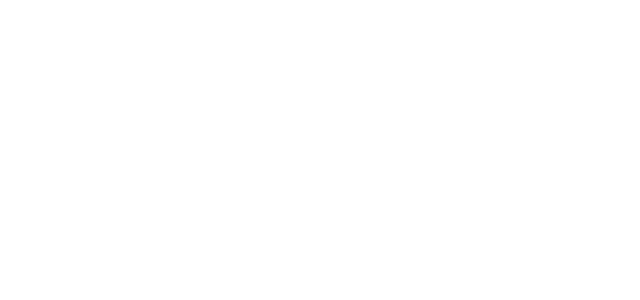
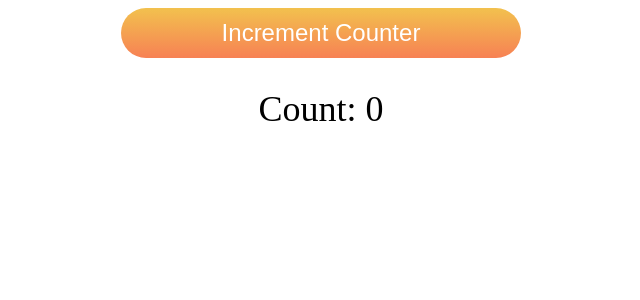
Before and after one commit to mate-academy/react_counter, a React (Create React App) app: page / in a window 1280 px wide. Shown: the top 300 px of the page, without its empty margins (319-959 px from the left). Built offline with nearby package versions, Linux system fonts and the light colour scheme; the HTML template or start-up script is replaced by a standard one.

Commit message:
Solution

```diff
--- a/package.json
+++ b/package.json
@@ -5,7 +5,7 @@
   "keywords": [],
   "author": "Mate Academy",
   "license": "GPL-3.0",
-  "homepage": ".",
+  "homepage": "https://viktoriiatsykun.github.io/react_counter/",
   "dependencies": {
     "react": "^16.8.6",
     "react-dom": "^16.8.6",
--- a/src/App.js
+++ b/src/App.js
@@ -1,11 +1,10 @@
 import React from 'react';
+import Counter from './components/Counter/Counter';
 import './App.css';
 
 function App() {
   return (
-    <div>
-
-    </div>
+    <Counter />
   );
 }
 
--- /dev/null
+++ b/src/components/Counter/Counter.css
@@ -0,0 +1,26 @@
+.wrapper {
+  margin: auto;
+  max-width: 700px;
+  text-align: center;
+}
+
+.button {
+  width: 400px;
+  height: 50px;
+  font-size: 24px;
+  background: linear-gradient(#f2c14e, #f78154);
+  border: none;
+  outline: none;
+  border-radius: 60px;
+  color: #fff;
+  cursor: pointer;
+}
+
+.button:active {
+  background: #f78154;
+}
+
+.counter {
+  font-size: 36px;
+  margin-top: 30px;
+}
--- /dev/null
+++ b/src/components/Counter/Counter.js
@@ -0,0 +1,34 @@
+import React from 'react';
+import './Counter.css';
+
+class Counter extends React.Component {
+  constructor(props) {
+    super(props);
+    this.state = {
+      count: 0,
+    }
+  }
+
+  handleClick = () => {
+    this.setState(prevState => ({
+      count: prevState.count + 1,
+    }));
+  }
+
+  render() {
+    const { count } = this.state;
+
+    return (
+      <div className="wrapper">
+        <button type="button" className="button" onClick={this.handleClick}>
+          Increment Counter
+        </button>
+        <div className="counter">
+          Count: {count}
+        </div>
+      </div>
+    );
+  }
+}
+
+export default Counter;
```
Also changed, not shown: 13 other files (tests, documents, lock files or other folders).
